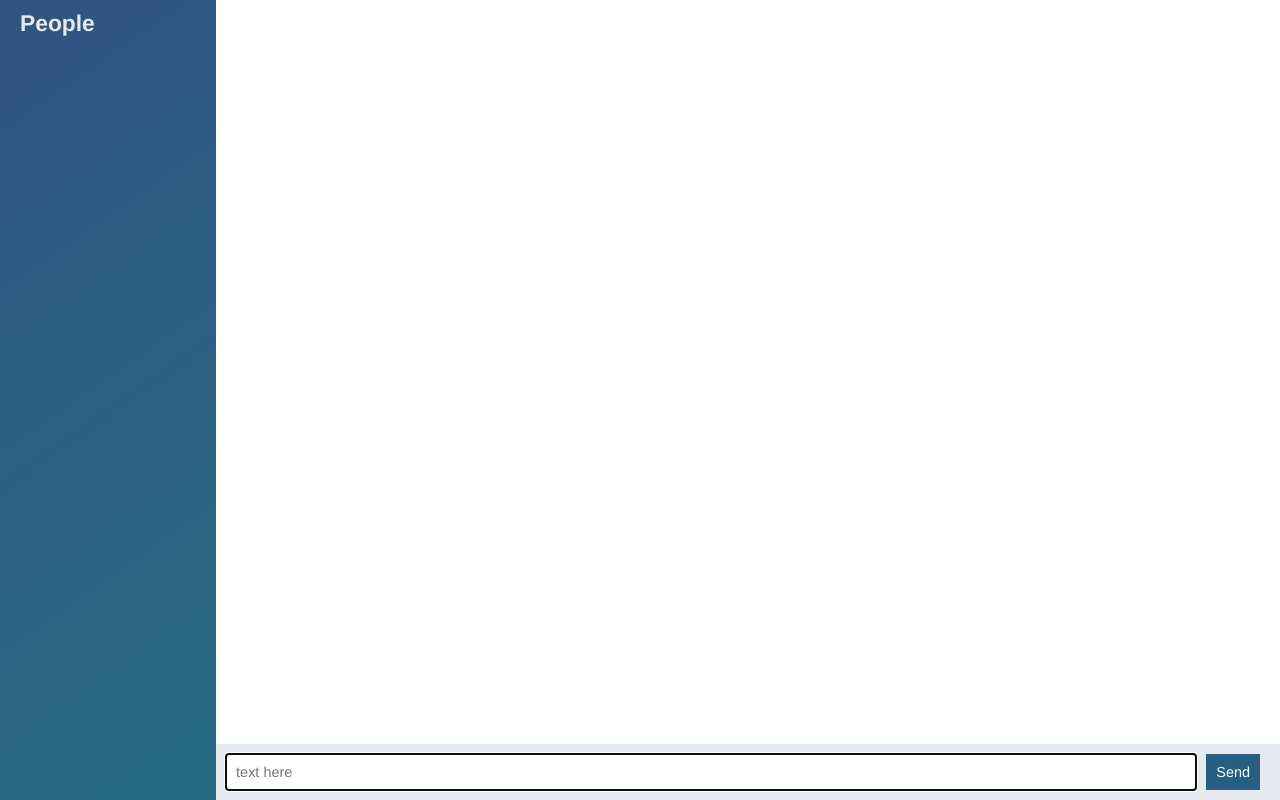
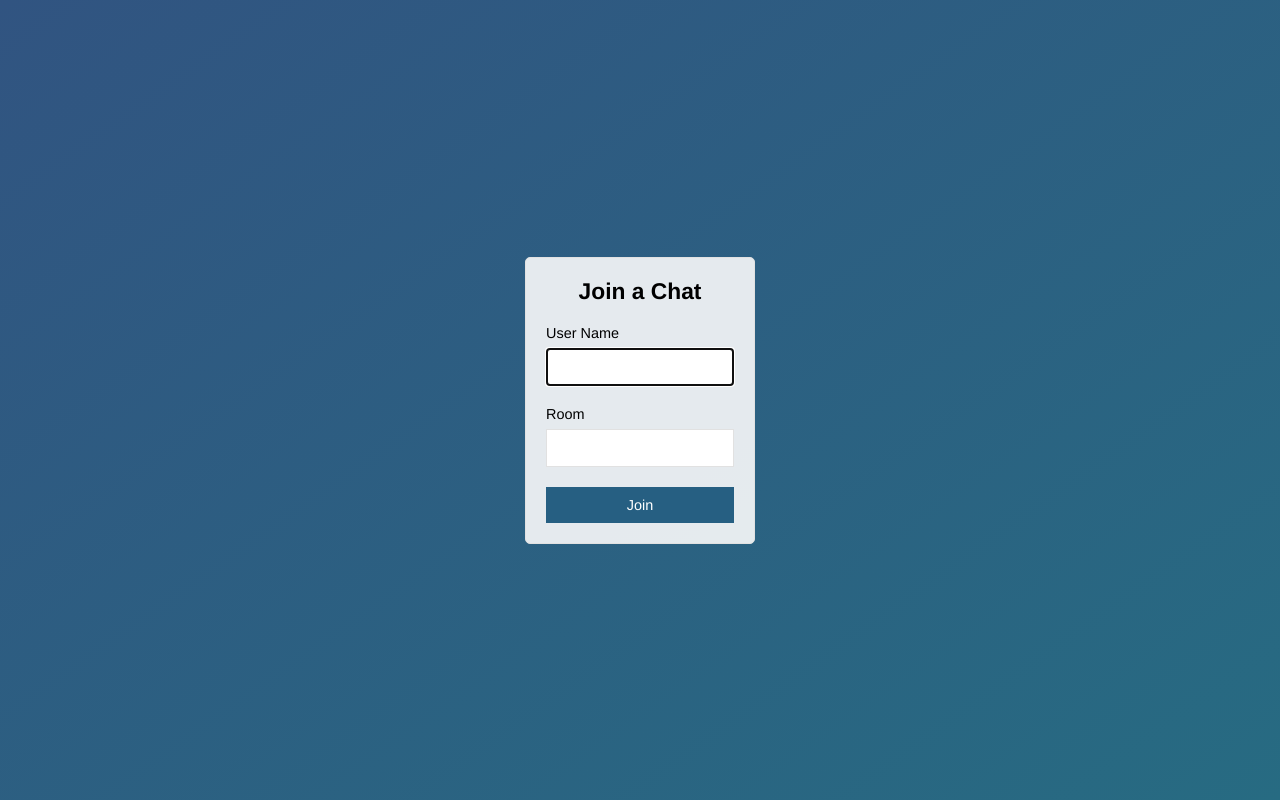
Before and after one commit to shubham0109/chat-app-example, a website: page public/index.html in a window 1280 px wide. Drawn offline with nearby package versions, Linux system fonts and the light colour scheme; no server answers.

Commit message:
Added Join Page

```diff
--- a/public/css/styles.css
+++ b/public/css/styles.css
@@ -170,6 +170,8 @@
 
   .message__title span {
     color: #999;
+    font-style: italic;
+    font-family: cursive;
   }
 
   @media (max-width: 600px) {
--- a/public/index.html
+++ b/public/index.html
@@ -1,43 +1,30 @@
-<!DOCTYPE HTML>
+<! DOCTYPE HTML>
 <html>
     <head>
-        <link rel="stylesheet" href="css/styles.css">
+        <title>Join Page</title>
+        <meta charset="UTF-8">
+        <link rel="stylesheet" href="/css/styles.css">
     </head>
 
-    <body class="chat">
-
-        <div class="chat__sidebar">
-            <h3>People</h3>
+    <body class="centered-form">
+        <div class="centered-form__form">
+            <form action="./chat.html">
+                <div class="form-field">
+                    <h3>Join a Chat</h3>
+                </div>
+                <div class="form-field">
+                    <label>User Name</label>
+                    <input type="text" name="name" autofocus />
+                </div>
+                <div class="form-field">
+                    <label>Room</label>
+                    <input type="text" name="name" />
+                </div>
+                <div class="form-field">
+                    <button>Join</button>
+                </div>
+            </form>
         </div>
 
-        <div class="chat__main">
-            <div id="messages" class="chat__messages">
-            </div>
-
-            <div class="chat__footer">
-                <form id="message-form">
-                    <input name="message" placeholder="text here" autofocus autocomplete="off">
-                    <button>Send</button>
-                </form>
-            </div>
-        </div>
-
-        <script id="message-template" type="text/template">
-            <li class="message">
-                <div class="message__title">
-                    <h4> {{ from }} </h4>
-                    <span>{{ createdAt }}</span>
-                </div>
-                <div class="message__body">
-                    <p>{{ text }}</p>
-                </div>
-            </li>
-        </script>
-
-        <script src="/socket.io/socket.io.js"></script>
-        <script src="lib/jquery.js"></script>
-        <script src="lib/moment.js"></script>
-        <script src="lib/moustache.js"></script>
-        <script src="js/index.js"></script>
     </body>
 </html>
--- a/server/server.js
+++ b/server/server.js
@@ -9,6 +9,9 @@ var server = app.listen(port, () => {
     console.log(`server listening at ${port}`);
 });
 var io = socketIO(server);
+
+app.use(express.static(path.join(__dirname, '../public')));
+
 
 io.on('connection', (socket) => {
     console.log("new user connected");
@@ -31,5 +34,3 @@ io.on('connection', (socket) => {
 
 
 });
-
-app.use(express.static(path.join(__dirname, '../public')));
```
Also changed, not shown: public/chat.html (added, +43 -0 lines), public/js/chat.js (renamed from public/js/index.js).
